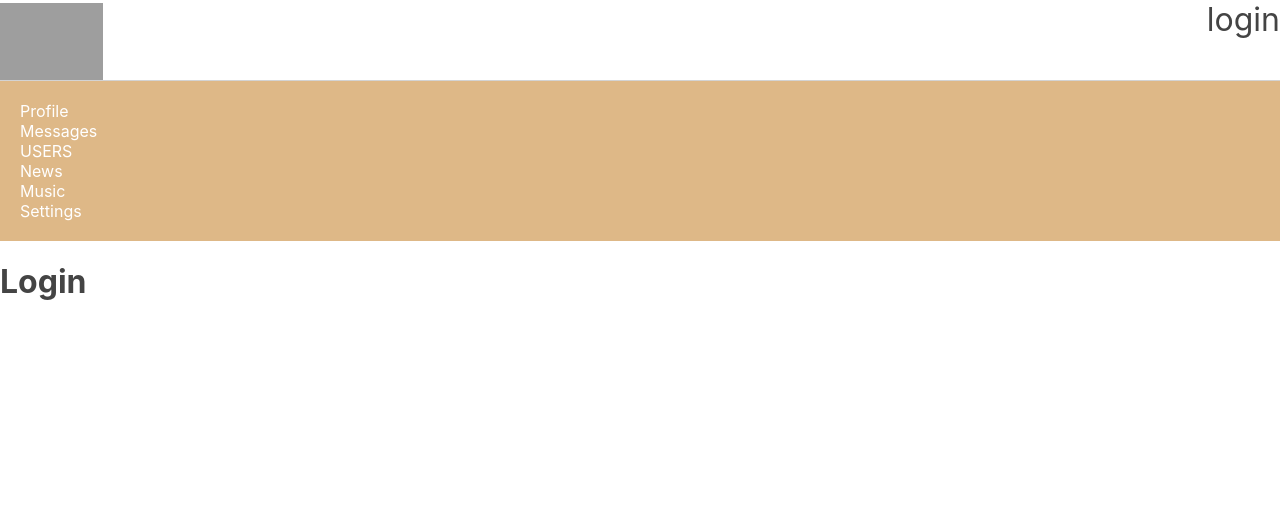
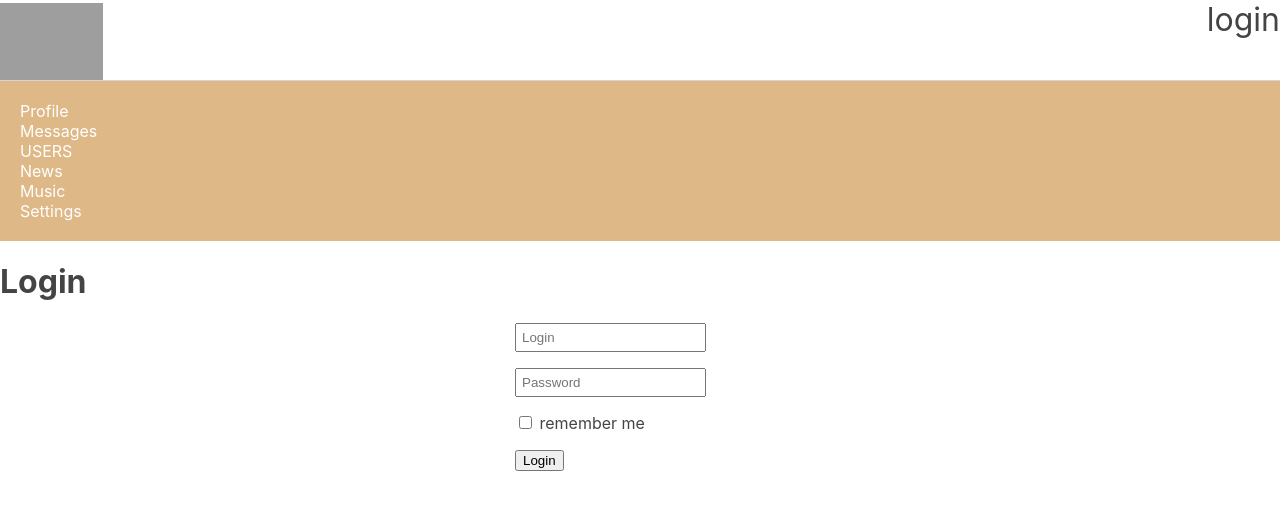
Before and after one commit to zeyura/social-react, a React (Create React App) app: page /login in a window 1280 px wide. Shown: the top 510 px of the page. Built offline with nearby package versions, Linux system fonts and the light colour scheme; no server answers; grey boxes are pictures that could not be loaded.

Commit message:
LoginReduxForm

```diff
--- a/src/components/Login/Login.jsx
+++ b/src/components/Login/Login.jsx
@@ -1,9 +1,52 @@
 import React from "react"
+import s from './Login.module.css';
+import {reduxForm, Field} from "redux-form";
+import handleSubmit from "redux-form/lib/handleSubmit";
 
-const Login = (props) => {
+const LoginForm = (props) => {
+
     return (
-        <h1>Login</h1>
+
+        <form className={s.loginForm} onSubmit={props.handleSubmit}>
+            <div>
+                <Field name='login' component='input' type="text" placeholder={'Login'}/>
+            </div>
+            <div>
+                <Field name='password' component='input' type="password" placeholder={'Password'} />
+            </div>
+            <div>
+                <label htmlFor="remember">
+                    <Field name='remember' component='input' type="checkbox" /> remember me
+                </label>
+            </div>
+            <div>
+                <button type={'submit'}>Login</button>
+            </div>
+        </form>
     )
 }
 
+const LoginReduxForm = reduxForm({
+    form: 'login'
+})(LoginForm)
+
+
+const Login = (props) => {
+
+    const Submit = (data) => {
+        console.log(data)
+
+        // Thunk
+    }
+
+    return (
+        <div>
+            <h1>Login</h1>
+
+            <LoginReduxForm onSubmit={Submit} />
+        </div>
+    )
+}
+
+
 export default Login
--- /dev/null
+++ b/src/components/Login/Login.module.css
@@ -0,0 +1,8 @@
+.loginForm {
+  margin: auto;
+width: 250px;
+}
+
+.loginForm > div {
+  margin: 1em auto;
+}
--- a/src/index.js
+++ b/src/index.js
@@ -1,5 +1,5 @@
 import * as serviceWorker from './serviceWorker'
-import store from "./redux/redux-store"
+import store from "./redux/reduxStore"
 import React from 'react'
 import ReactDOM from 'react-dom'
 import './index.css'
--- a/src/redux/redux-store.js
+++ b/src/redux/reduxStore.js
@@ -5,13 +5,15 @@ import usersReducer from "./usersReducer";
 import sidebarReducer from "./sidebarReducer";
 import authReducer from "./authReducer";
 import thunkMiddleware from "redux-thunk"
+import {reducer as formReducer} from "redux-form"
 
 let reducers = combineReducers({
     profilePage: profileReducer,
     dialogsPage: dialogsReducer,
     usersPage:   usersReducer,
     sidebar:     sidebarReducer,
-    auth:        authReducer
+    auth: authReducer,
+    form: formReducer
 });
 
 let store = createStore(reducers, applyMiddleware(thunkMiddleware));
```
